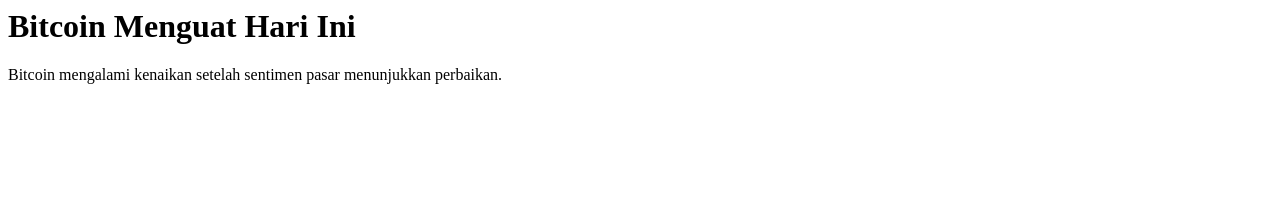
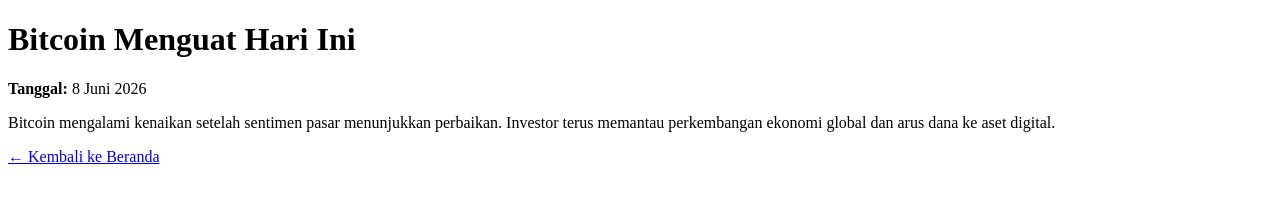
Before and after one commit to Daxro99/Kriptoking-, a plain HTML site: page articles/bitcoin-naik.html in a window 1280 px wide. Drawn offline with Linux system fonts and the light colour scheme.

Commit message:
Update bitcoin-naik.html

```diff
--- a/articles/bitcoin-naik.html
+++ b/articles/bitcoin-naik.html
@@ -1,6 +1,21 @@
+<!DOCTYPE html>
+<html lang="id">
+<head>
+<meta charset="UTF-8">
+<title>Bitcoin Menguat Hari Ini</title>
+</head>
+<body>
+
 <h1>Bitcoin Menguat Hari Ini</h1>
 
+<p><b>Tanggal:</b> 8 Juni 2026</p>
+
 <p>
-Bitcoin mengalami kenaikan setelah sentimen pasar
-menunjukkan perbaikan.
+Bitcoin mengalami kenaikan setelah sentimen pasar menunjukkan perbaikan.
+Investor terus memantau perkembangan ekonomi global dan arus dana ke aset digital.
 </p>
+
+<a href="../index.html">← Kembali ke Beranda</a>
+
+</body>
+</html>
```
